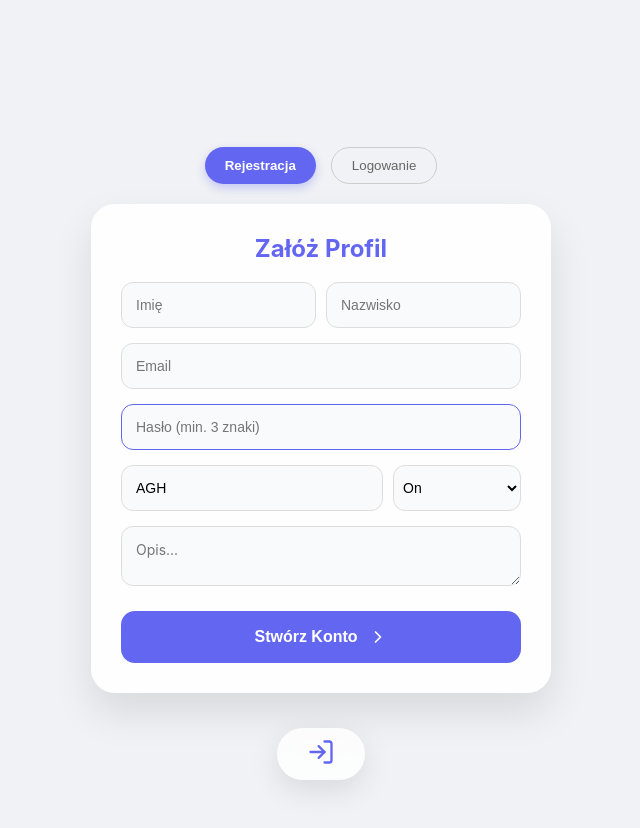
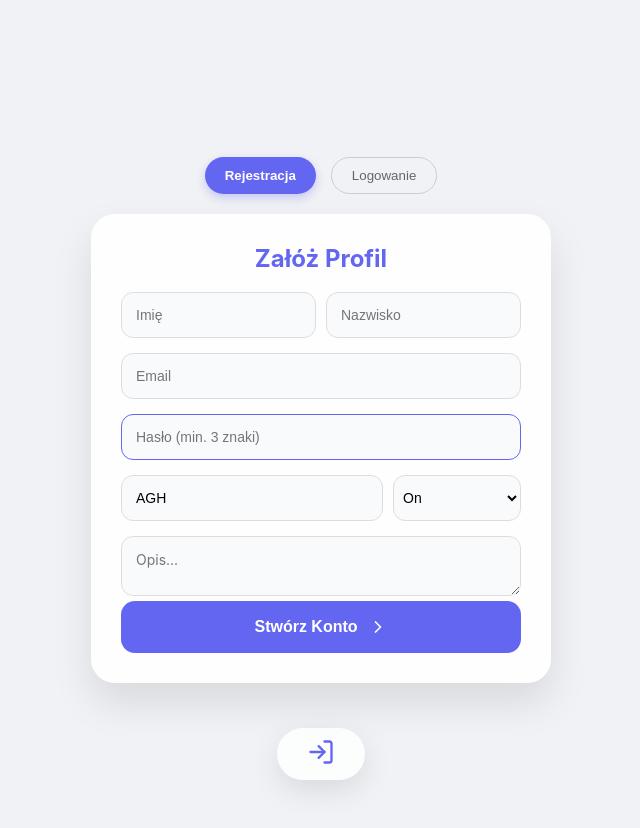
Before and after one commit to ceslinka/UsosMatch, a React (Vite) app in the folder UsosMatch-Frontend/: page / in a window 1280 px wide. Shown: the top 828 px of the page, without its empty margins (319-959 px from the left). Built offline with nearby package versions, Linux system fonts and the light colour scheme.

Commit message:
-Lekka poprawka wizualna

```diff
--- a/UsosMatch-Frontend/src/pages/RegisterPage.jsx
+++ b/UsosMatch-Frontend/src/pages/RegisterPage.jsx
@@ -143,11 +143,11 @@ const RegisterPage = () => {
 };
 
 // --- STYLES (Bez zmian - grafika taka sama) ---
-const formContainerStyle = { background: 'rgba(255, 255, 255, 0.9)', backdropFilter: 'blur(20px)', borderRadius: '24px', padding: '30px', width: '100%', maxWidth: '400px', maxHeight: '90vh', overflowY: 'auto', boxShadow: '0 20px 40px rgba(0,0,0,0.1)' };
+const formContainerStyle = { background: 'rgba(255, 255, 255, 0.9)', backdropFilter: 'blur(20px)', borderRadius: '24px', padding: '30px', width: '100%', maxWidth: '400px', maxHeight: '80vh', overflowY: 'auto', boxShadow: '0 20px 40px rgba(0,0,0,0.1)'};
 const formStyle = { display: 'flex', flexDirection: 'column', gap: '15px', marginTop: '10px' };
 const inputStyle = { width: '100%', padding: '14px', borderRadius: '12px', border: '1px solid #ddd', outline: 'none', fontSize: '14px', background: '#f9fafb', boxSizing:'border-box' };
 const inputGroupStyle = { display: 'flex', alignItems: 'center', gap: '10px', background: '#f9fafb', border: '1px solid #ddd', borderRadius: '12px', padding: '0 10px' };
-const mainButtonStyle = { padding: '16px', borderRadius: '14px', border: 'none', backgroundColor: '#6366f1', color: 'white', fontSize: '16px', fontWeight: 'bold', cursor: 'pointer', display: 'flex', alignItems: 'center', justifyContent: 'center', gap: '10px', marginTop: '10px' };
+const mainButtonStyle = { padding: '16px', borderRadius: '14px', border: 'none', backgroundColor: '#6366f1', color: 'white', fontSize: '16px', fontWeight: 'bold', cursor: 'pointer', display: 'flex', alignItems: 'center', justifyContent: 'center', gap: '10px', marginTop: '-10px' };
 const activeTab = { padding: '10px 20px', borderRadius: '30px', border: 'none', background: '#6366f1', color: 'white', fontWeight: 'bold', cursor: 'pointer', boxShadow: '0 4px 10px rgba(99, 102, 241, 0.3)' };
 const inactiveTab = { padding: '10px 20px', borderRadius: '30px', border: '1px solid #ccc', background: 'transparent', color: '#666', cursor: 'pointer' };
 
```
